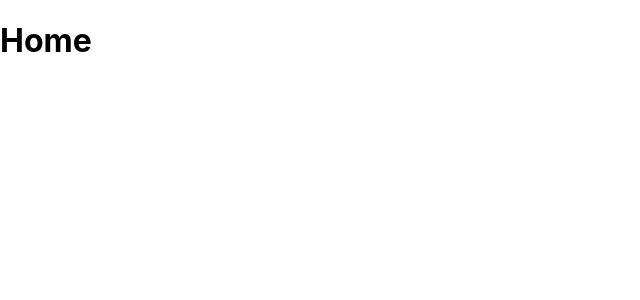
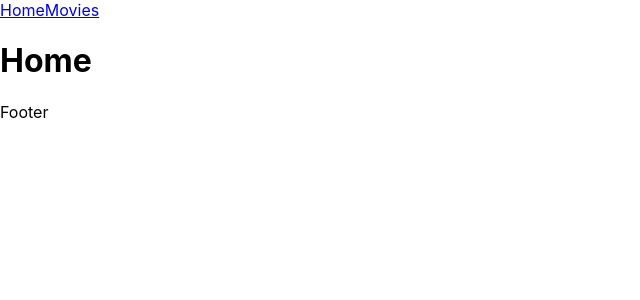
Before and after one commit to vuenos/myreact2, a React (Create React App) app: page / in a window 1280 px wide. Shown: the top 300 px of the page, without its empty margins (0-640 px from the left). Built offline with nearby package versions, Linux system fonts and the light colour scheme.

Commit message:
Routes setup, Movie API network modify

```diff
--- a/src/App.js
+++ b/src/App.js
@@ -1,15 +1,20 @@
 import React from 'react';
 import { Routes, Route } from 'react-router-dom';
 import { Home, Movies, Movie } from './pages';
+import Layout from './Layout';
+import { Notfound } from './components';
 
 const App = () => {
 
   return (
     <div>
       <Routes>
-        <Route path="/" element={<Home />} />
-        <Route path="/movies" element={<Movies />} />
-        <Route path="/movies/:movieId" elemant={<Movie />} />
+        <Route path="/" element={<Layout />}>
+          <Route index element={<Home />} />
+          <Route path="/movies" element={<Movies />} />
+          <Route path="/movies/:movieId" element={<Movie />} />
+          <Route path="*" element={<Notfound />} />
+        </Route>
       </Routes>
     </div>
   );
--- /dev/null
+++ b/src/Layout.js
@@ -0,0 +1,17 @@
+import React from 'react';
+import { Outlet } from 'react-router-dom';
+import { Header, Footer } from './components';
+
+const Layout = () => {
+  return (
+    <div>
+        <Header />
+        <main>
+            <Outlet />
+        </main>
+        <Footer />
+    </div>
+  )
+}
+
+export default Layout;
--- /dev/null
+++ b/src/components/Footer.js
@@ -0,0 +1,9 @@
+import React from 'react'
+
+const Footer = () => {
+  return (
+    <div>Footer</div>
+  )
+}
+
+export default Footer;
--- /dev/null
+++ b/src/components/Header.js
@@ -0,0 +1,15 @@
+import React from 'react';
+import { Link, NavLink } from 'react-router-dom';
+
+const Header = () => {
+  return (
+    <div>
+        <nav>
+            <NavLink to="/">Home</NavLink>
+            <NavLink to="/movies">Movies</NavLink>
+        </nav>
+    </div>
+  )
+}
+
+export default Header;
--- /dev/null
+++ b/src/components/Notfound.js
@@ -0,0 +1,9 @@
+import React from 'react'
+
+const Notfound = () => {
+  return (
+    <div>Notfound</div>
+  )
+}
+
+export default Notfound
--- /dev/null
+++ b/src/components/index.js
@@ -0,0 +1,5 @@
+import Header from "./Header";
+import Footer from "./Footer";
+import Notfound from "./Notfound";
+
+export { Header, Footer, Notfound }
--- a/src/pages/Movie.js
+++ b/src/pages/Movie.js
@@ -9,12 +9,12 @@ const Movie = () => {
 
     const getMovie = async () => {
         try {
-            const { data, status } = await apiClient(`/popular/?api_key=${process.env.REACT_APP_APIKEY}/${params.movieId}`);
+            const { data, status } = await apiClient(`/${params.movieId}?api_key=${process.env.REACT_APP_APIKEY}`);
             if (status === 200) {
                 setLoading(true);
                 setMovie(data);
+                console.log('MOVIE:::', data);
             }
-            console.log('MOVIE:::', data)
 
         } catch (error) {
             console.log(error.message)
@@ -27,9 +27,16 @@ const Movie = () => {
 
     return (
         <div>
-            <h1>Movie{params.movieId}</h1>
+            <h1>{movie.original_title} <sup>{params.movieId}</sup></h1>
             <div>
-                <p>{movie._id}</p>
+                <p><img src={`https://image.tmdb.org/t/p/original/${movie.poster_path}`} width="240" /></p>
+                <div>
+                    {movie.overview}
+                </div>
+                <ul>
+                    <li>Release date : {movie.release_date}</li>
+                    <li>Homepage : <a href={movie.homepage} target="_blank">{movie.homepage}</a></li>
+                </ul>
             </div>
         </div>
     )
```
